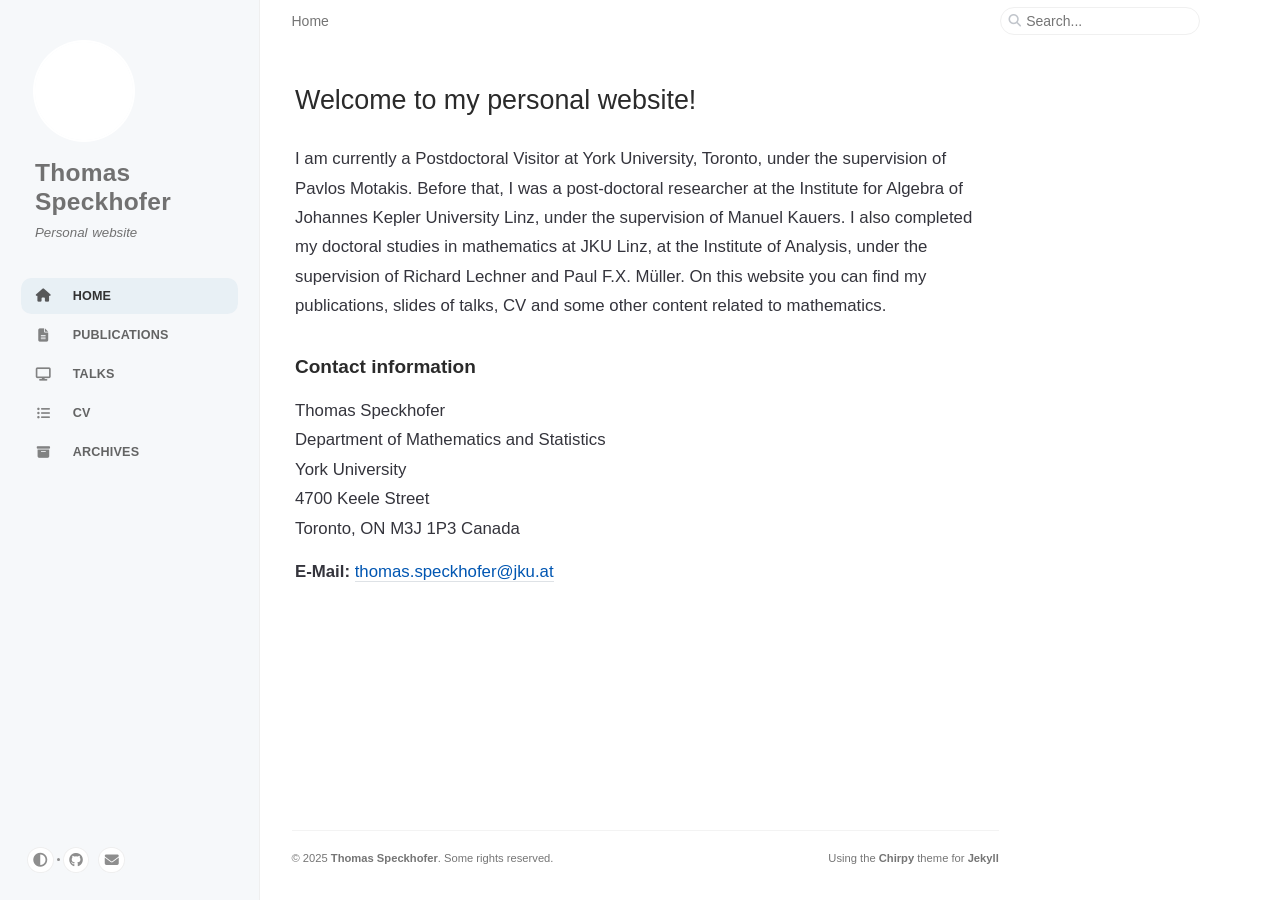
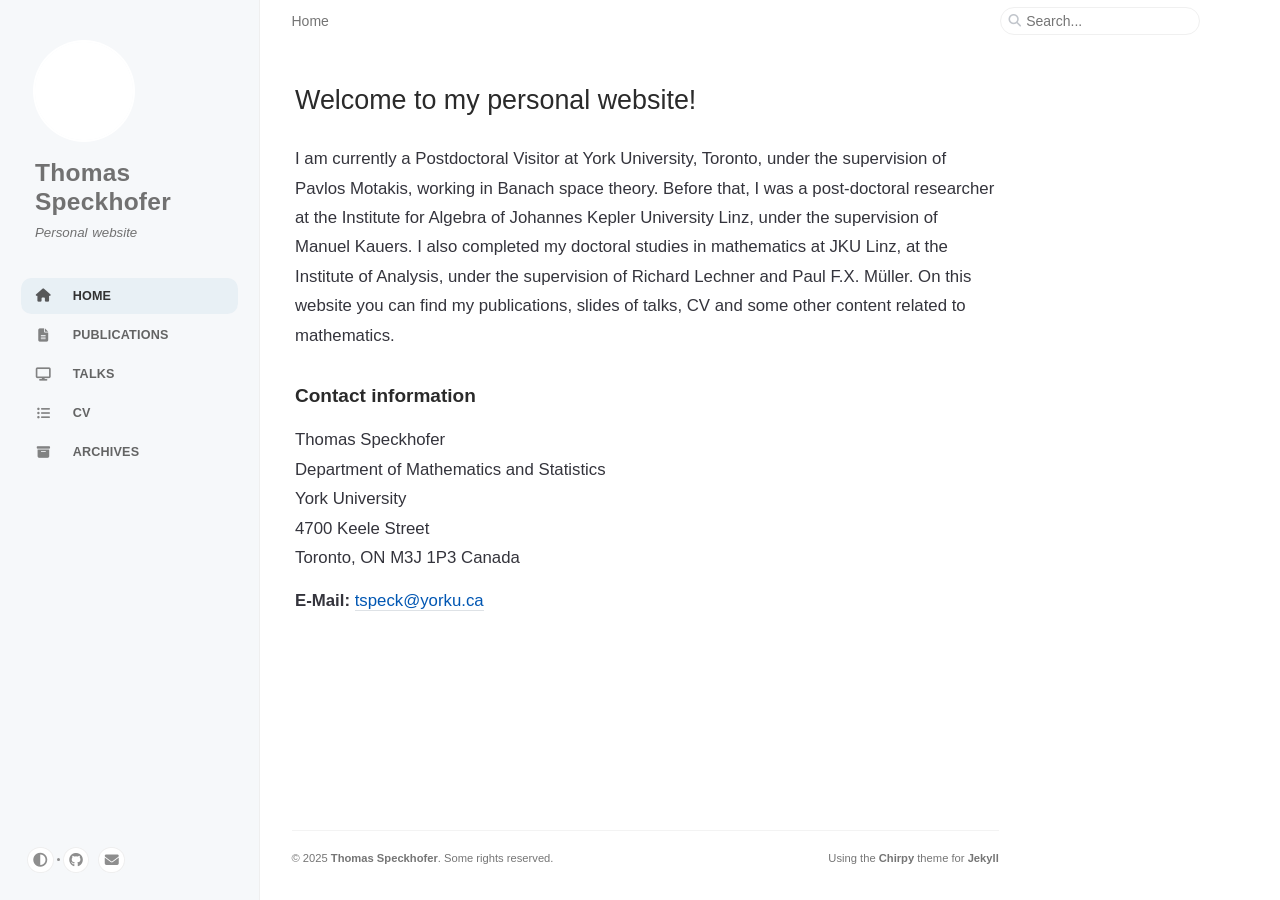
Before and after one commit to speckhofer/speckhofer.github.io, a Jekyll site: the page built from index.html, in a window 1280 px wide. Built offline with Jekyll 4.4.1, drawn with Linux system fonts in a browser that asks for light colours; cached includes are drawn as plain includes.

Commit message:
Update index.html

```diff
--- a/index.html
+++ b/index.html
@@ -4,7 +4,7 @@ layout: home
 title: Welcome to my personal website!
 ---
 
-I am currently a Postdoctoral Visitor at York University, Toronto, under the supervision of Pavlos Motakis. Before that, I was a post-doctoral researcher at the Institute for Algebra of Johannes Kepler University Linz, under the supervision of Manuel Kauers. I also completed my doctoral studies in mathematics at JKU Linz, at the Institute of Analysis, under the supervision of Richard Lechner and Paul F.X. Müller. On this website you can find my publications, slides of talks, CV and some other content related to mathematics.
+I am currently a Postdoctoral Visitor at York University, Toronto, under the supervision of Pavlos Motakis, working in Banach space theory. Before that, I was a post-doctoral researcher at the Institute for Algebra of Johannes Kepler University Linz, under the supervision of Manuel Kauers. I also completed my doctoral studies in mathematics at JKU Linz, at the Institute of Analysis, under the supervision of Richard Lechner and Paul F.X. Müller. On this website you can find my publications, slides of talks, CV and some other content related to mathematics.
 
 <h3><b>Contact information</b></h3>
 
@@ -18,5 +18,5 @@ Canada
 </p>
 
 <p>
-<b>E-Mail:</b> <a href="mailto:thomas.speckhofer@jku.at">thomas.speckhofer@jku.at</a>
+<b>E-Mail:</b> <a href="mailto:tspeck@yorku.ca">tspeck@yorku.ca</a>
 </p>
```
